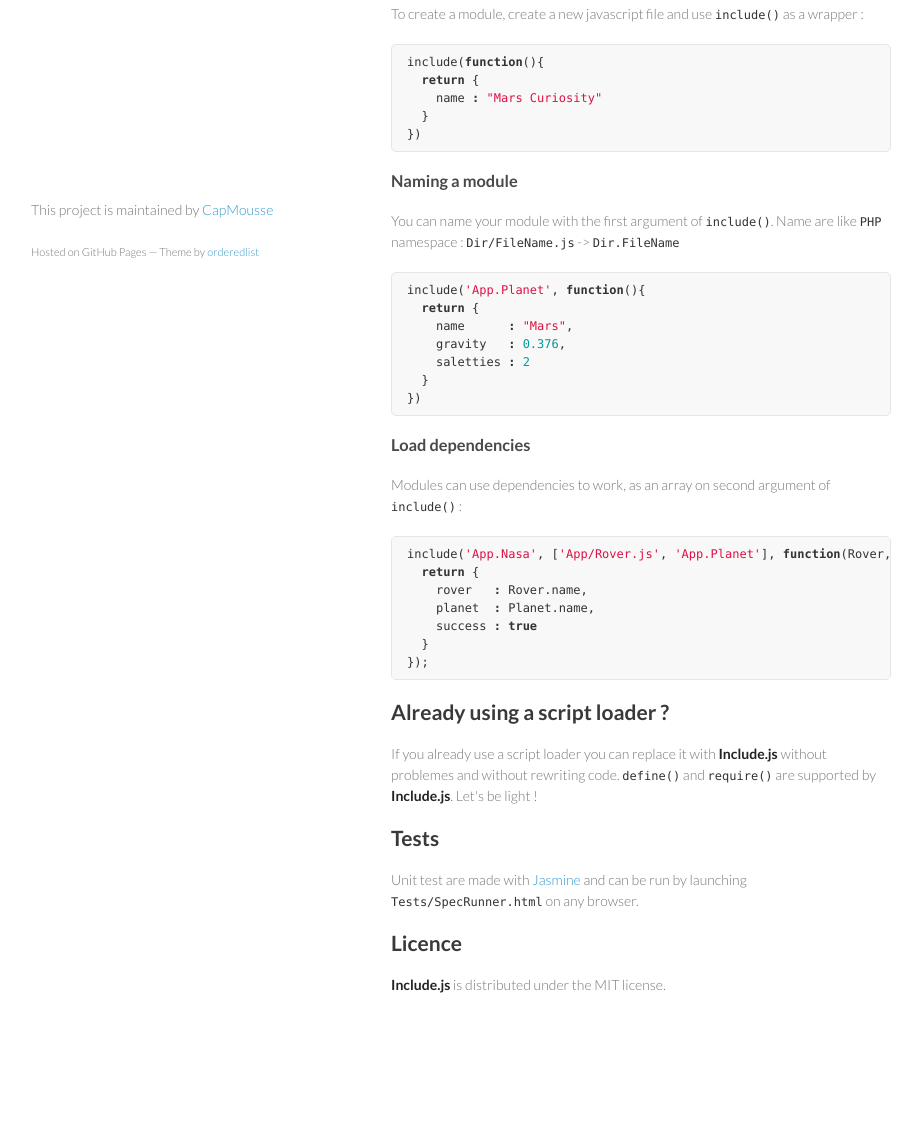
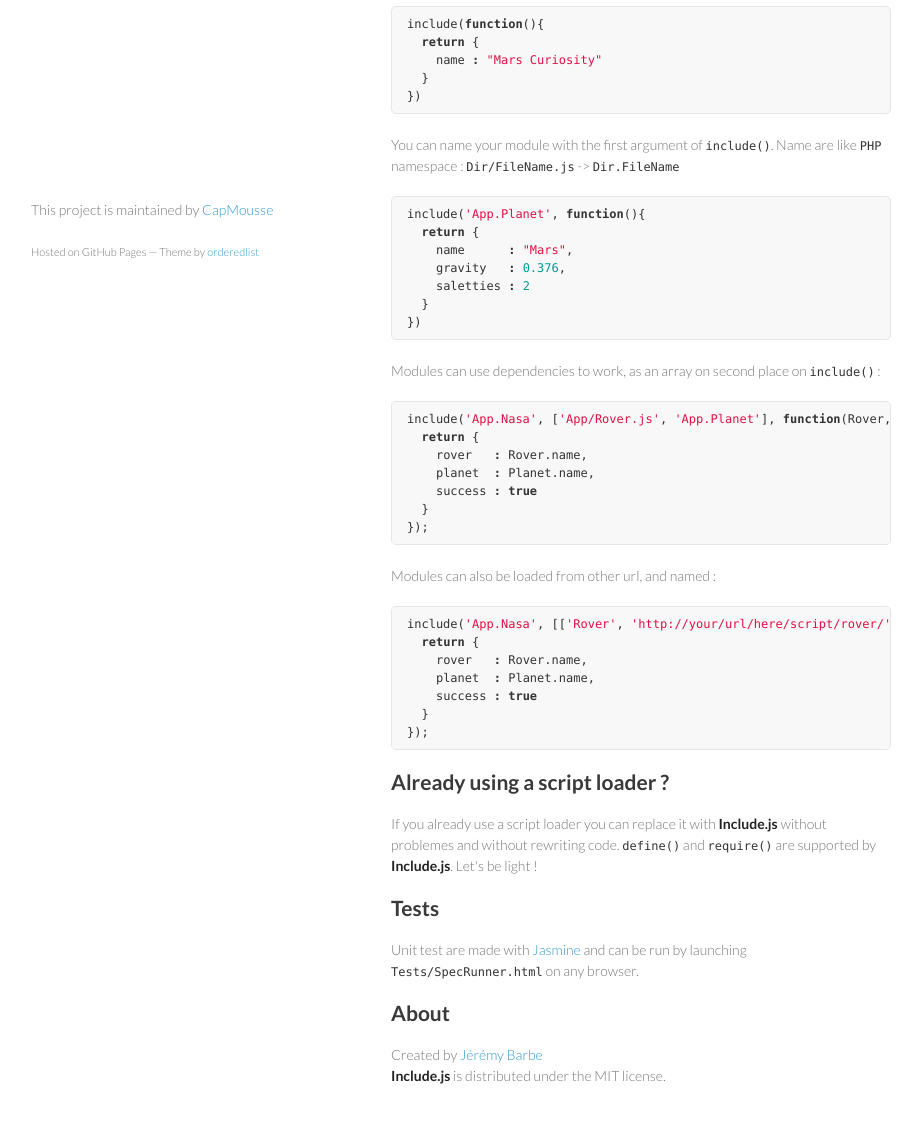
Before and after one commit to CapMousse/include.js, a plain HTML site: page index.html in a window 1280 px wide. Shown: the part 469-1592 px from the top of the page, without its empty margins (179-1101 px from the left). Before the commit the page ends 1534 px from the top, so only its background shows below. Drawn offline with Linux system fonts and the light colour scheme.

Commit message:
Create gh-pages branch via GitHub

```diff
--- a/index.html
+++ b/index.html
@@ -28,7 +28,8 @@
         </ul>
       </header>
       <section>
-        <h2>What's Include.js ?</h2>
+        <h2>
+<a name="whats-includejs-" class="anchor" href="#whats-includejs-"><span class="octicon octicon-link"></span></a>What's Include.js ?</h2>
 
 <p><strong>Include.js</strong> is a tiny (800b minified and gziped) Javascript loader. It can load normal javascript files but is more efficient with <strong>web modules</strong>.</p>
 
@@ -41,24 +42,21 @@
 <li>Opera √</li>
 <li>Safari √</li>
 <li>IE √ (IE 7+)</li>
-</ul><h2>How to use</h2>
-
-<h3>Create a module</h3>
+</ul><h2>
+<a name="how-to-use" class="anchor" href="#how-to-use"><span class="octicon octicon-link"></span></a>How to use</h2>
 
 <p>To create a module, create a new javascript file and use <code>include()</code> as a wrapper :</p>
 
-<div class="highlight"><pre><span class="nx">include</span><span class="p">(</span><span class="kd">function</span><span class="p">(){</span>
+<div class="highlight highlight-javascript"><pre><span class="nx">include</span><span class="p">(</span><span class="kd">function</span><span class="p">(){</span>
   <span class="k">return</span> <span class="p">{</span>
     <span class="nx">name</span> <span class="o">:</span> <span class="s2">"Mars Curiosity"</span>
   <span class="p">}</span>
 <span class="p">})</span>
 </pre></div>
 
-<h3>Naming a module</h3>
-
 <p>You can name your module with the first argument of <code>include()</code>.  Name are like <code>PHP</code> namespace : <code>Dir/FileName.js</code> -&gt; <code>Dir.FileName</code></p>
 
-<div class="highlight"><pre><span class="nx">include</span><span class="p">(</span><span class="s1">'App.Planet'</span><span class="p">,</span> <span class="kd">function</span><span class="p">(){</span>
+<div class="highlight highlight-javascript"><pre><span class="nx">include</span><span class="p">(</span><span class="s1">'App.Planet'</span><span class="p">,</span> <span class="kd">function</span><span class="p">(){</span>
   <span class="k">return</span> <span class="p">{</span>
     <span class="nx">name</span>      <span class="o">:</span> <span class="s2">"Mars"</span><span class="p">,</span>
     <span class="nx">gravity</span>   <span class="o">:</span> <span class="mf">0.376</span><span class="p">,</span>
@@ -67,11 +65,9 @@
 <span class="p">})</span>
 </pre></div>
 
-<h3>Load dependencies</h3>
+<p>Modules can use dependencies to work, as an array on second place on <code>include()</code> :</p>
 
-<p>Modules can use dependencies to work, as an array on second argument of <code>include()</code> :</p>
-
-<div class="highlight"><pre><span class="nx">include</span><span class="p">(</span><span class="s1">'App.Nasa'</span><span class="p">,</span> <span class="p">[</span><span class="s1">'App/Rover.js'</span><span class="p">,</span> <span class="s1">'App.Planet'</span><span class="p">],</span> <span class="kd">function</span><span class="p">(</span><span class="nx">Rover</span><span class="p">,</span> <span class="nx">Planet</span><span class="p">){</span>
+<div class="highlight highlight-javascript"><pre><span class="nx">include</span><span class="p">(</span><span class="s1">'App.Nasa'</span><span class="p">,</span> <span class="p">[</span><span class="s1">'App/Rover.js'</span><span class="p">,</span> <span class="s1">'App.Planet'</span><span class="p">],</span> <span class="kd">function</span><span class="p">(</span><span class="nx">Rover</span><span class="p">,</span> <span class="nx">Planet</span><span class="p">){</span>
   <span class="k">return</span> <span class="p">{</span>
     <span class="nx">rover</span>   <span class="o">:</span> <span class="nx">Rover</span><span class="p">.</span><span class="nx">name</span><span class="p">,</span>
     <span class="nx">planet</span>  <span class="o">:</span> <span class="nx">Planet</span><span class="p">.</span><span class="nx">name</span><span class="p">,</span>
@@ -80,17 +76,31 @@
 <span class="p">});</span>
 </pre></div>
 
-<h2>Already using a script loader ?</h2>
+<p>Modules can also be loaded from other url, and named :</p>
+
+<div class="highlight highlight-javascript"><pre><span class="nx">include</span><span class="p">(</span><span class="s1">'App.Nasa'</span><span class="p">,</span> <span class="p">[[</span><span class="s1">'Rover'</span><span class="p">,</span> <span class="s1">'http://your/url/here/script/rover/'</span><span class="p">],</span> <span class="s1">'App.Planet'</span><span class="p">],</span> <span class="kd">function</span><span class="p">(</span><span class="nx">Rover</span><span class="p">,</span> <span class="nx">Planet</span><span class="p">){</span>
+  <span class="k">return</span> <span class="p">{</span>
+    <span class="nx">rover</span>   <span class="o">:</span> <span class="nx">Rover</span><span class="p">.</span><span class="nx">name</span><span class="p">,</span>
+    <span class="nx">planet</span>  <span class="o">:</span> <span class="nx">Planet</span><span class="p">.</span><span class="nx">name</span><span class="p">,</span>
+    <span class="nx">success</span> <span class="o">:</span> <span class="kc">true</span>
+  <span class="p">}</span>
+<span class="p">});</span>
+</pre></div>
+
+<h2>
+<a name="already-using-a-script-loader-" class="anchor" href="#already-using-a-script-loader-"><span class="octicon octicon-link"></span></a>Already using a script loader ?</h2>
 
 <p>If you already use a script loader you can replace it with <strong>Include.js</strong> without problemes and without rewriting code. <code>define()</code> and <code>require()</code> are supported by <strong>Include.js</strong>. Let's be light !</p>
 
-<h2>Tests</h2>
+<h2>
+<a name="tests" class="anchor" href="#tests"><span class="octicon octicon-link"></span></a>Tests</h2>
 
 <p>Unit test are made with <a href="http://pivotal.github.com/jasmine/">Jasmine</a> and can be run by launching <code>Tests/SpecRunner.html</code> on any browser.</p>
 
-<h2>Licence</h2>
+<h2>
+<a name="about" class="anchor" href="#about"><span class="octicon octicon-link"></span></a>About</h2>
 
-<p><strong>Include.js</strong> is distributed under the MIT license.</p>
+<p>Created by <a>Jérémy Barbe</a><br><strong>Include.js</strong> is distributed under the MIT license.</p>
       </section>
       <footer>
         <p>This project is maintained by <a href="https://github.com/CapMousse">CapMousse</a></p>
```
Also changed, not shown: params.json (+1 -1 lines).
